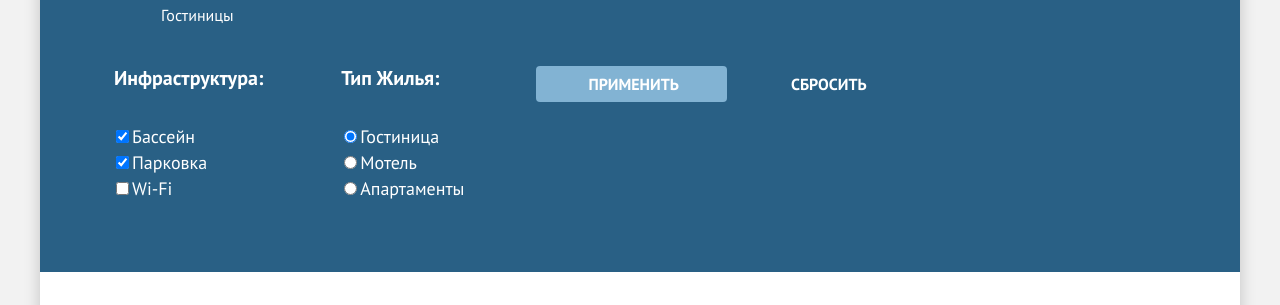
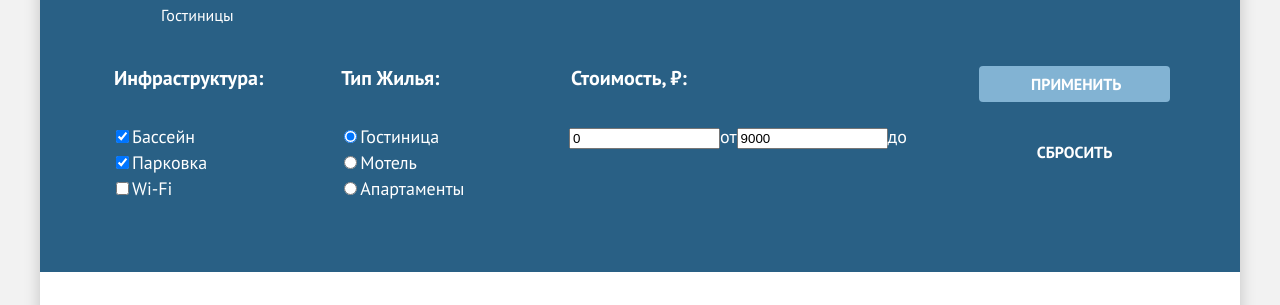
Before and after one commit to htmlacademy-htmlcss/2391991-sedona-38, a plain HTML site: page catalog.html in a window 1280 px wide. Shown: the part 180-485 px from the top of the page. Drawn offline with Linux system fonts and the light colour scheme.

Commit message:
Добавляет блок Стоимость

```diff
--- a/catalog.html
+++ b/catalog.html
@@ -102,6 +102,23 @@
                       </label>
                     </li>
                   </ul>
+                </fieldset>
+
+                <fieldset class="catalog-filter-group catalog-filter-group-price">
+                  <legend class="catalog-filter-title">Стоимость, ₽:</legend>
+                  <ol class="catalog-filter-list catalog-filter-list-price">
+                    <li class="catalog-filter-item">
+                      <label class="control">
+                        <input class="control-input control-input-price" type="text" name="product-group" value="0">от
+                      </label>
+                    </li>
+                    <li class="catalog-filter-item">
+                      <label class="control">
+                        <input class="control-input control-input-price" type="text" name="product-group"
+                          value="9000">до
+                      </label>
+                    </li>
+                  </ol>
                 </fieldset>
 
                 <div class="container-button">
--- a/styles/styles.css
+++ b/styles/styles.css
@@ -581,10 +581,18 @@ body {
     margin-right: 70px;
 }
 
+.catalog-filter-group-price {
+    margin-left: auto;
+}
+
 .catalog-filter-list {
     padding: 0;
     margin: 0;
     list-style: none;
+}
+
+.catalog-filter-list-price {
+    display: flex;
 }
 
 .catalog-filter-title {
@@ -598,6 +606,15 @@ body {
 .control {
     font-size: 18px;
     line-height: 23px;
+}
+
+.control-input-price {
+    width: 143px;
+}
+
+.container-button {
+    display: flex;
+    flex-direction: column;
 }
 
 .button-filter {
@@ -618,6 +635,7 @@ body {
     background-color: #82B3D3;
     border-color: rgba(255, 255, 255, 0);
     border-radius: 4px;
+    margin-bottom: 32px;
 }
 
 .button-reset {
```
